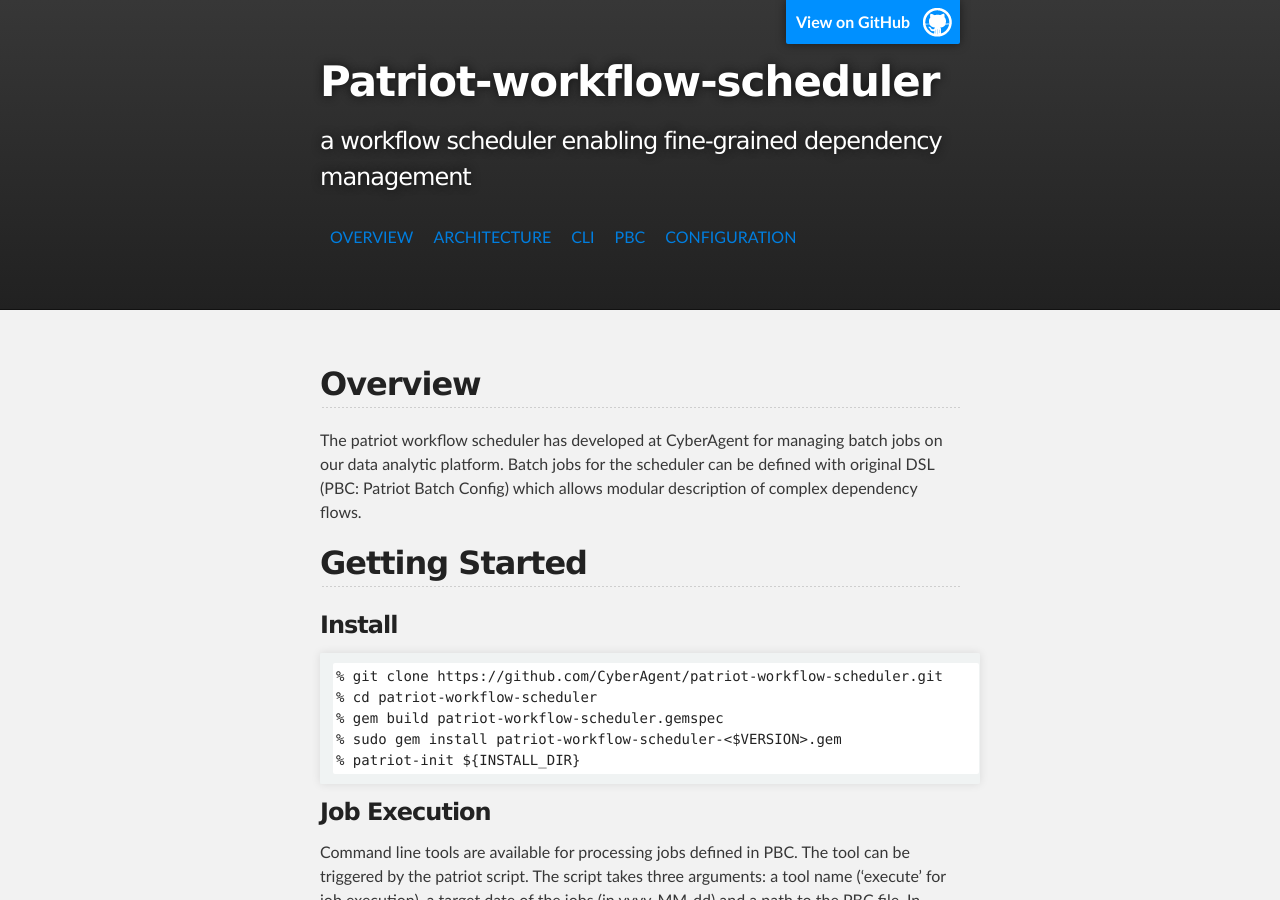
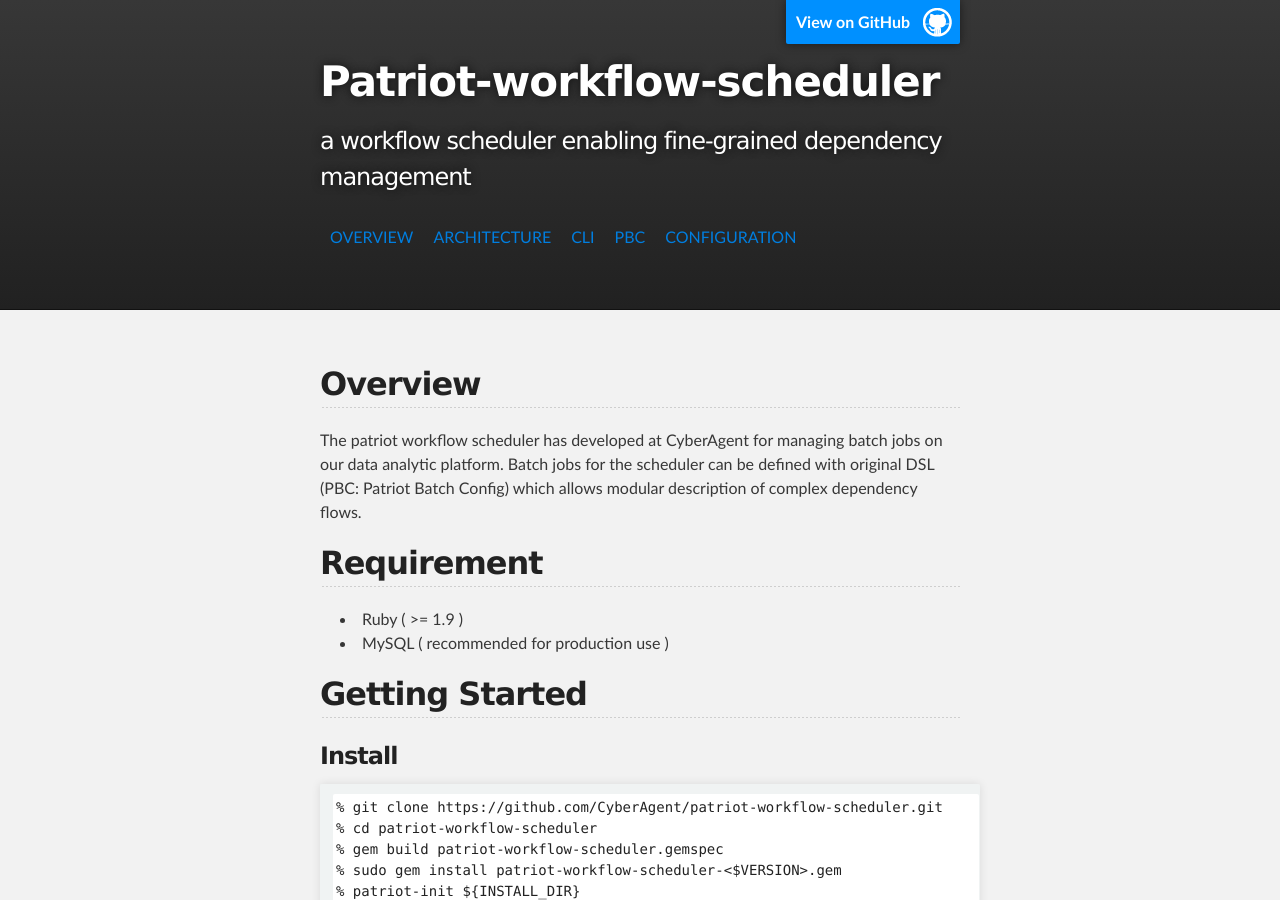
Before and after one commit to CyberAgent/patriot-workflow-scheduler, a Jekyll site: the page built from index.md, in a window 1280 px wide and 900 px high. Built offline with Jekyll 4.4.1, drawn with Linux system fonts in a browser that asks for light colours; Markdown is read by kramdown in place of the engine named in the settings.

Commit message:
add requirement

```diff
--- a/index.md
+++ b/index.md
@@ -7,6 +7,11 @@ managing batch jobs on our data analytic platform.
 Batch jobs for the scheduler can be defined with original DSL (PBC:
 Patriot Batch Config) which allows modular description of complex
 dependency flows.
+
+## Requirement
+
+* Ruby ( >= 1.9 )
+* MySQL ( recommended for production use )
 
 ## Getting Started
 ### Install
```
